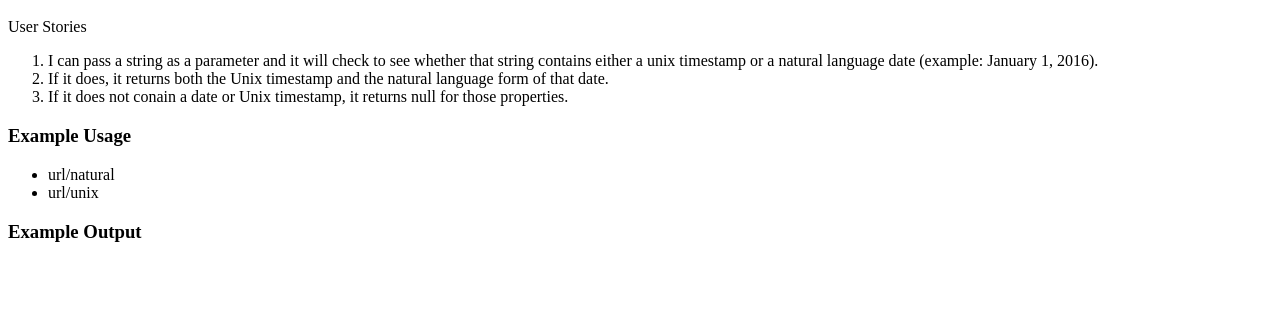
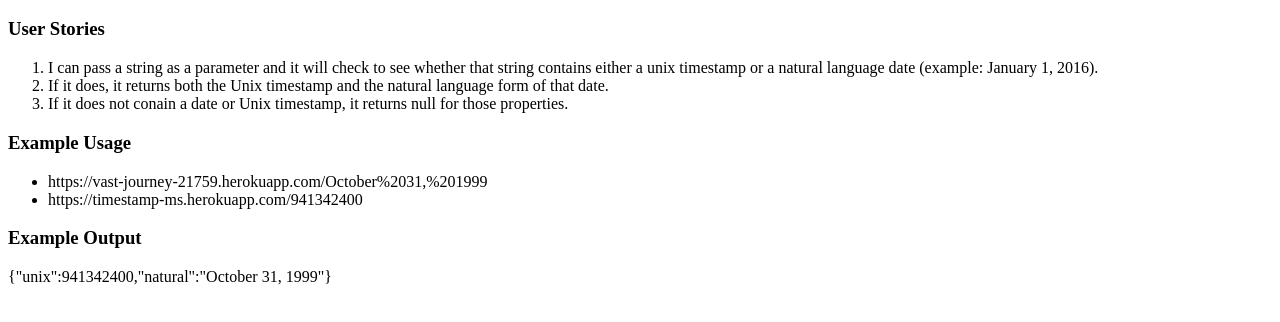
Before and after one commit to Scumworth/timestamp-ms, a website: page index.html in a window 1280 px wide. Shown: the part 48-370 px from the top of the page. Drawn offline with Linux system fonts and the light colour scheme.

Commit message:
added examples

```diff
--- a/index.html
+++ b/index.html
@@ -5,7 +5,7 @@
     <body>
         <h1>FCC API Basejump: Timestamp Microservice</h1>
         <div>
-            <p>User Stories</p>
+            <h3>User Stories</h3>
             <ol>
                 <li>I can pass a string as a parameter and it will check to see
                     whether that string contains either a unix timestamp or a
@@ -22,12 +22,13 @@
         <div>
             <h3>Example Usage</h3>
             <ul>
-                <li>url/natural</li>
-                <li>url/unix</li>
+                <li>https://vast-journey-21759.herokuapp.com/October%2031,%201999</li>
+                <li>https://timestamp-ms.herokuapp.com/941342400</li>
             </ul>
         </div>
         <div>
             <h3>Example Output</h3>
+            <p>{"unix":941342400,"natural":"October 31, 1999"}</p>
         </div>
     </body>
 </html>
```
Also changed, not shown: 2 other files.
